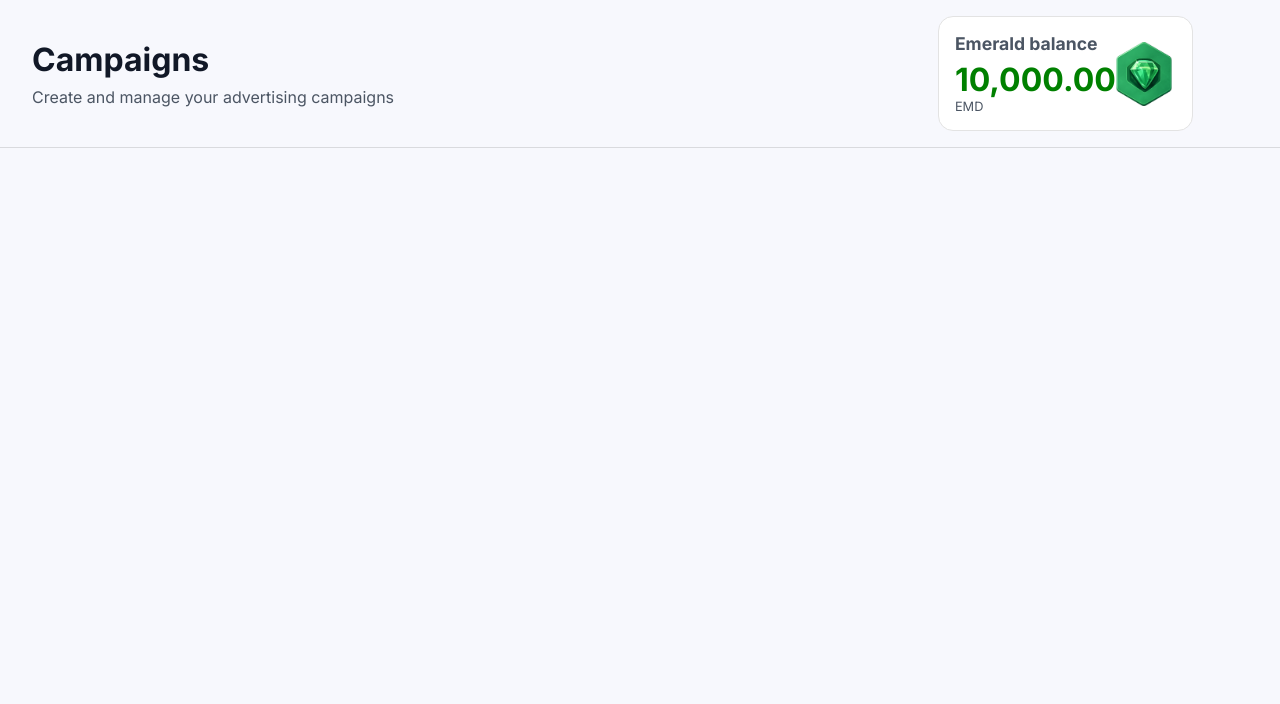
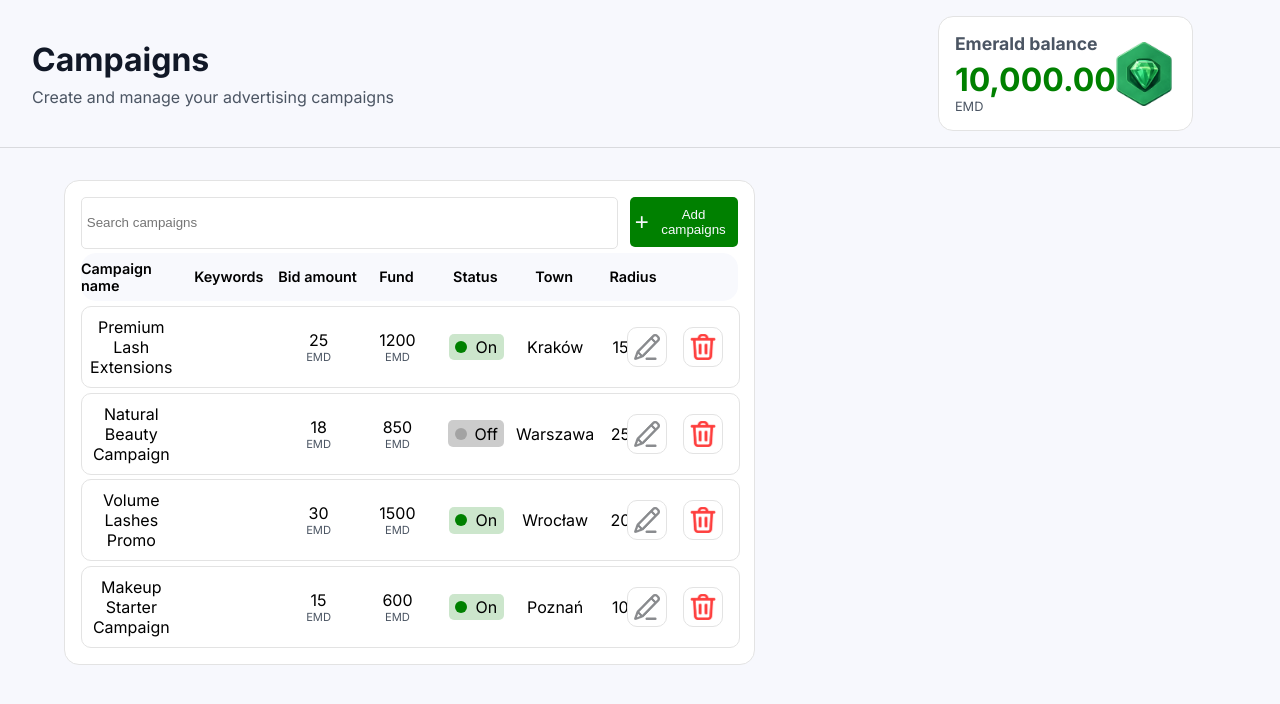
Before and after one commit to SebastianKostrz/campaign-crud-app, a React (Vite) app: page / in a window 1280 px wide. Shown: the top 704 px of the page. Built offline with nearby package versions, Linux system fonts and the light colour scheme.

Commit message:
Add basic campaign list display

```diff
--- a/src/components/Header/Header.css
+++ b/src/components/Header/Header.css
@@ -73,7 +73,7 @@
 .emerald-balance-amount span {
     font-size: 2rem;
     font-weight: 700;
-    color: green;
+    color: var(--color-green);
 }
 
 .emerald-balance-icon {
--- a/src/components/Main/Main.css
+++ b/src/components/Main/Main.css
@@ -0,0 +1,110 @@
+.app-main {
+    width: 90%;
+    min-height: 40vh;
+    padding: 2rem 0;
+    box-sizing: border-box;
+}
+
+.campaigns-container {
+    height: 100%;
+    width: 60%;
+    display: flex;
+    flex-direction: column;
+    align-items: center;
+    background-color: var(--bg-color-secondary);
+    border: 1px solid var(--border-primary);
+    border-radius: 15px;
+    box-sizing: border-box;
+    padding: 1rem;
+    gap: 1rem;
+}
+
+.campaigns-container-nav {
+    width: 100%;
+    min-height: 2rem;
+    display: flex;
+    flex-direction: row;
+    justify-content: space-between;
+}
+
+.campaigns-search-input {
+    width: 80%;
+    height: 100%;
+    border: 1px solid var(--border-primary);
+    border-radius: 5px;
+    /*box-sizing: border-box;*/
+    padding: .3rem;
+    outline: none;
+}
+
+.add-campaigns-btn {
+    width: 15%;
+    background-color: var(--color-green);
+    color: var(--bg-color-main);
+    height: 100%;
+    padding: .3rem;
+    box-sizing: content-box;
+    border: none;
+    border-radius: 5px;
+    display: flex;
+    flex-direction: row;
+    justify-content: center;
+    align-items: center;
+    gap: .3rem;
+    cursor: pointer;
+    transition: background-color .3s ease-in-out;
+}
+
+.add-campaigns-btn:hover {
+    background-color: var(--color-green-hover);
+}
+
+.add-campaigns-btn>span{
+    font-size: 1.5rem;
+}
+
+
+.campaigns-container-content {
+    width: 100%;
+    display: flex;
+    flex-direction: column;
+    gap: .3rem;
+}
+
+.campaigns-labels {
+    height: 3rem;
+    width: 100%;
+    background-color: var(--bg-color-accent);
+    display: flex;
+    flex-direction: row;
+    align-items: center;
+    border-radius: 15px;
+}
+
+.campaigns-label {
+    height: 100%;
+    display: flex;
+    justify-content: center;
+    align-items: center;
+    font-size: .9rem;
+}
+
+.col-name,
+.col-keywords {
+    width: 15%;
+}
+
+.col-bid,
+.col-fund,
+.col-status,
+.col-town,
+.col-radius {
+    width: 12%;
+}
+
+
+
+.campaigns-labels > * {
+    font-weight: 600;
+    height: 100%;
+}
--- a/src/components/Main/Main.jsx
+++ b/src/components/Main/Main.jsx
@@ -1,7 +1,52 @@
 import './Main.css';
+import {useEffect, useState} from "react";
+import Campaign from "./sub/Campaign/Campaign.jsx";
 
 export default function Main() {
+    const [campaigns, setCampaigns] = useState([]);
+    const [searchQuery, setSearchQuery] = useState("");
+
+    useEffect(() => {
+       const fetchCampaigns = async () => {
+           const res = await fetch('/data/campaigns.json');
+           if(res.ok){
+               const data = await res.json();
+               if(data){
+                   setCampaigns(data);
+               }
+           }else{
+               console.error('Error fetching data campaigns: ', res.status);
+           }
+       }
+
+       fetchCampaigns();
+
+    },[])
+
+
     return <main className="app-main">
-
+        <div className="campaigns-container">
+            <div className='campaigns-container-nav'>
+                <input type='text' className='campaigns-search-input' value={searchQuery} onChange={e=>setSearchQuery(e.target.value)}
+                placeholder='Search campaigns'/>
+                <button className='add-campaigns-btn' >
+                    <span>+</span> Add campaigns
+                </button>
+            </div>
+            <div className="campaigns-container-content">
+                <div className='campaigns-labels'>
+                    <span className="campaigns-label col-name">Campaign name</span>
+                    <span className="campaigns-label col-keywords">Keywords</span>
+                    <span className="campaigns-label col-bid">Bid amount</span>
+                    <span className="campaigns-label col-fund">Fund</span>
+                    <span className="campaigns-label col-status">Status</span>
+                    <span className="campaigns-label col-town">Town</span>
+                    <span className="campaigns-label col-radius">Radius</span>
+                </div>
+                {campaigns.length > 0 && campaigns.map((campaign) => {
+                    return <Campaign key={campaign.id} campaign={campaign} />
+                })}
+            </div>
+        </div>
     </main>;
 }
--- /dev/null
+++ b/src/components/Main/sub/Campaign/Campaign.css
@@ -0,0 +1,105 @@
+.campaign-container{
+    width: 100%;
+    min-height: 5rem;
+    display: flex;
+    flex-direction: row;
+    align-items: center;
+    border-radius: 10px;
+    border: 1px solid var(--border-primary);
+}
+
+.campaign-name,
+.campaign-keywords{
+    width: 15%;
+}
+
+.campaign-bid,
+.campaign-fund,
+.campaign-status,
+.campaign-town,
+.campaign-radius{
+    width: 12%;
+}
+
+.campaign-bid>span,
+.campaign-fund>span{
+    font-size: .7rem;
+    color: var(--text-secondary);
+}
+
+.campaign-col{
+    height: 100%;
+    display: flex;
+    flex-direction: column;
+    justify-content: center;
+    align-items: center;
+    text-align: center;
+}
+
+.campaign-status-on,
+.campaign-status-off{
+    /*width: 100%;*/
+    padding: .2rem .4rem;
+    border-radius: 5px;
+    display: flex;
+    justify-content: center;
+    align-items: center;
+    flex-direction: row;
+    gap: .5rem;
+}
+
+.status-indicator{
+    height: 60%;
+    aspect-ratio: 1;
+    border-radius: 9999px;
+    background-color: black;
+}
+
+.campaign-status-on{
+    background-color: var(--color-green-light);
+}
+
+.campaign-status-off{
+    background-color: rgba(0, 0, 0, 0.2);
+}
+
+.campaign-status-on>.status-indicator{
+    background-color: var(--color-green);
+}
+
+.campaign-status-off>.status-indicator{
+    background-color: rgba(0, 0, 0, 0.2);
+}
+
+.campaign-btns-container{
+    height: 2.5rem;
+    width: 10%;
+    display: flex;
+    flex-direction: row;
+    justify-content: flex-end;
+    padding-right: 1rem;
+    box-sizing: border-box;
+    align-items: center;
+    gap: 1rem;
+}
+
+.campaign-btn{
+    height: 2.5rem;
+    aspect-ratio: 1;
+    border: 1px solid var(--border-primary);
+    border-radius:10px;
+    background-color: var(--bg-color-secondary);
+    cursor: pointer;
+    transition: background-color .3s ease-in-out;
+
+}
+
+.campaign-btn>img{
+    width: 100%;
+    height: 100%;
+    object-fit: contain;
+}
+
+.campaign-btn:hover{
+    background-color: var(--bg-color-main);
+}
--- /dev/null
+++ b/src/components/Main/sub/Campaign/Campaign.jsx
@@ -0,0 +1,45 @@
+import './Campaign.css';
+
+export default function Campaign({campaign}) {
+
+    return <div className="campaign-container">
+        <span className='campaign-name campaign-col'>
+            {campaign.name}
+        </span>
+        <span className='campaign-keywords campaign-col'>
+
+        </span>
+        <span className='campaign-bid campaign-col'>
+            {campaign.bidAmount}
+            <span>EMD</span>
+        </span>
+        <span className='campaign-fund campaign-col'>
+            {campaign.fund}
+            <span>EMD</span>
+        </span>
+        <span className='campaign-status campaign-col'>
+            {campaign.status === 'on' ? <span className='campaign-status-on'>
+                <span className='status-indicator'></span>
+                    On
+            </span> :
+                <span className='campaign-status-off'>
+<span className='status-indicator'></span>
+                    Off
+                </span>}
+        </span>
+        <span className='campaign-town campaign-col'>
+            {campaign.town}
+        </span>
+        <span className='campaign-radius campaign-col'>
+            {campaign.radius} km
+        </span>
+        <div className='campaign-btns-container'>
+            <button className='edit-campaign-btn campaign-btn'>
+                <img src='/images/edit-icon.png' alt="edit icon" />
+            </button>
+            <button className='remove-campaign-btn campaign-btn'>
+                <img src='/images/delete-icon.png' alt="delete icon" />
+            </button>
+        </div>
+    </div>;
+}
--- a/src/index.css
+++ b/src/index.css
@@ -3,17 +3,25 @@ html,body,#root,.App{
     height: 100%;
     padding: 0;
     margin: 0;
+    display: flex;
+    align-items: center;
+    flex-direction: column;
 }
 
 body {
     font-family: "Inter", system-ui, sans-serif;
     background: var(--bg-color-main);
+
 }
 
 :root{
     --bg-color-main:#F7F8FD;
     --bg-color-secondary:#ffffff;
+    --bg-color-accent:#F8F9FD;
     --text-primary: #111827;
     --text-secondary: #4b5563;
     --border-primary: #e3e3e3;
+    --color-green:green;
+    --color-green-hover: rgba(0, 128, 0, 0.7);
+    --color-green-light:rgba(0, 128, 0, 0.2);
 }
```
Also changed, not shown: public/images/delete-icon.png (added), public/images/edit-icon.png (added).
